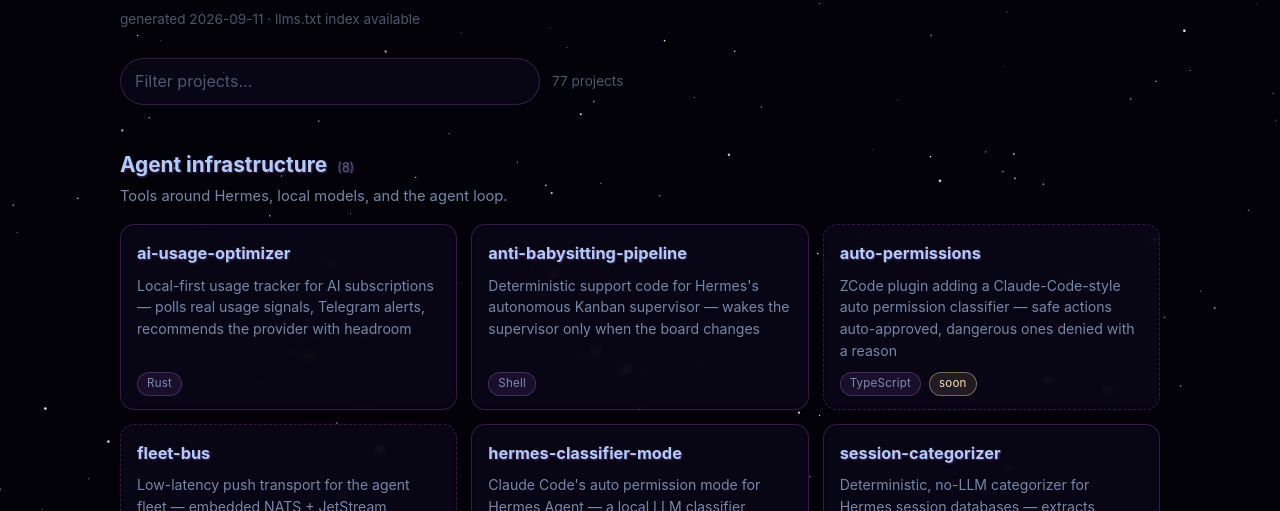
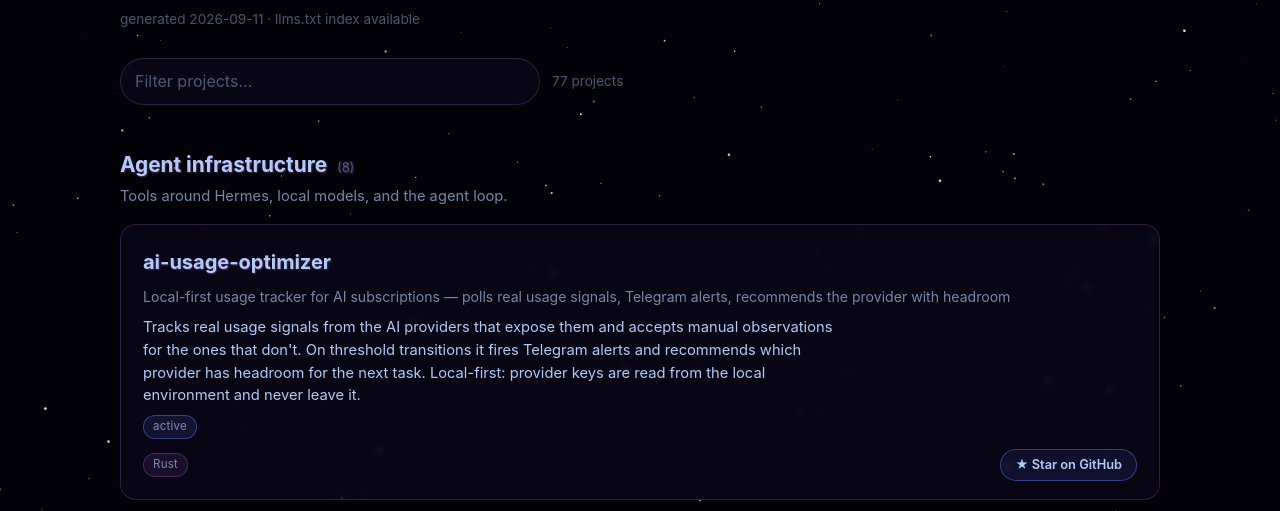
Before and after one commit to wesleymatosdev/oss-site, a plain HTML site: page www/index.html in a window 1280 px wide. Shown: the part 222-733 px from the top of the page. Drawn offline with Linux system fonts and the light colour scheme.

Commit message:
feat(renderer): full sections + compact rows coexist; link gating by visibility
Phase 3 of the sections-and-nav plan (§4):
- sectionCard(): full-width brief cards with purpose paragraph, state
  badge + note, and star/site action anchors
- cardHref()/card(): compact rows link only when public && url, else the
  live site, else render unlinked (private repos get no dead links)
- group loop renders .sections wrapper above the .cards grid; group
  counts include both shapes
- filter walks both wrappers, hiding emptied wrappers/groups
- style.css: append full-section block (nebula palette vars only)

Verified headless over file://: 15/15 assertions pass (evidence/).

```diff
--- a/www/css/style.css
+++ b/www/css/style.css
@@ -244,3 +244,68 @@
   .cards { grid-template-columns: 1fr; }
   .group { margin-top: 36px; }
 }
+
+/* ---------- full sections ---------- */
+
+.sections {
+  display: flex;
+  flex-direction: column;
+  gap: 14px;
+  margin-bottom: 18px;
+}
+
+.card-full { padding: 22px 22px 18px; border-radius: 16px; }
+.card-full .card-name { font-size: 1.25rem; }
+
+.card-purpose {
+  margin: 0;
+  color: var(--ink);
+  font-size: 0.92rem;
+  max-width: 76ch;
+}
+
+.card-state {
+  display: flex;
+  flex-wrap: wrap;
+  align-items: baseline;
+  gap: 10px;
+}
+
+.badge.state {
+  border-color: rgba(100, 120, 255, 0.45);
+  background: rgba(100, 120, 255, 0.12);
+}
+
+.state-note { color: var(--ink-faint); font-size: 0.8rem; }
+
+.card-actions {
+  display: flex;
+  flex-wrap: wrap;
+  gap: 10px;
+  margin-left: auto;
+}
+
+.star-btn, .site-btn {
+  display: inline-flex;
+  align-items: center;
+  gap: 6px;
+  padding: 5px 14px;
+  border-radius: 999px;
+  border: 1px solid rgba(100, 120, 255, 0.45);
+  background: rgba(100, 120, 255, 0.1);
+  color: var(--ink);
+  font-size: 0.8rem;
+  font-weight: 600;
+  text-decoration: none;
+  white-space: nowrap;
+  transition: border-color 0.18s ease, color 0.18s ease, background 0.18s ease;
+}
+.star-btn:hover, .site-btn:hover {
+  border-color: var(--card-border-hover);
+  color: #ffb6e6;
+  background: rgba(100, 120, 255, 0.16);
+}
+
+@media (max-width: 430px) {
+  .card-actions { margin-left: 0; }
+}
--- a/www/js/app.js
+++ b/www/js/app.js
@@ -15,37 +15,79 @@
     return n === 1 ? "1 star" : n + " stars";
   }
 
-  function card(p) {
+  function cardHref(p) {
+    if (p.public && p.url) return p.url;
+    return p.site || null;
+  }
+
+  function sectionCard(p) {
     var foot = "";
     if (p.language) foot += '<span class="badge">' + esc(p.language) + "</span>";
-    if (p.stars > 0) foot += '<span class="stars">★ ' + esc(starLabel(p.stars)) + "</span>";
+    if (p.public && p.stars > 0) foot += '<span class="stars">★ ' + esc(starLabel(p.stars)) + "</span>";
+
+    var actions = "";
+    if (p.public && p.url) {
+      actions += '<a class="star-btn" href="' + esc(p.url) + '" target="_blank" rel="noopener" ' +
+        'title="Opens the repository on GitHub, where the Star control lives">★ Star on GitHub</a>';
+    }
+    if (p.site) {
+      actions += '<a class="site-btn" href="' + esc(p.site) + '" target="_blank" rel="noopener">Visit ↗</a>';
+    }
+
+    var state = p.state
+      ? '<div class="card-state"><span class="badge state">' + esc(p.state) + "</span>" +
+        (p.state_note ? '<span class="state-note">' + esc(p.state_note) + "</span>" : "") + "</div>"
+      : "";
+
+    return (
+      '<article class="card card-full">' +
+      '<h3 class="card-name">' + esc(p.name) + "</h3>" +
+      (p.description ? '<p class="card-desc">' + esc(p.description) + "</p>" : "") +
+      (p.purpose ? '<p class="card-purpose">' + esc(p.purpose) + "</p>" : "") +
+      state +
+      '<div class="card-foot">' + foot +
+      (actions ? '<div class="card-actions">' + actions + "</div>" : "") +
+      (p.local ? '<span class="badge soon">soon</span>' : "") +
+      "</div></article>"
+    );
+  }
+
+  function card(p) {
+    var href = cardHref(p);
+    var foot = "";
+    if (p.language) foot += '<span class="badge">' + esc(p.language) + "</span>";
+    if (p.public && p.stars > 0) foot += '<span class="stars">★ ' + esc(starLabel(p.stars)) + "</span>";
     var desc = p.description
       ? '<p class="card-desc">' + esc(p.description) + "</p>"
       : '<p class="card-desc null"></p>';
+    var soon = p.local ? '<span class="badge soon">soon</span>' : "";
 
-    if (p.url) {
+    if (href) {
       return (
-        '<a class="card" href="' + esc(p.url) + '" target="_blank" rel="noopener">' +
+        '<a class="card" href="' + esc(href) + '" target="_blank" rel="noopener">' +
         '<h3 class="card-name">' + esc(p.name) + "</h3>" + desc +
         '<div class="card-foot">' + foot + "</div></a>"
       );
     }
     return (
-      '<article class="card soon">' +
+      '<article class="card' + (p.local ? " soon" : "") + '">' +
       '<h3 class="card-name">' + esc(p.name) + "</h3>" + desc +
-      '<div class="card-foot">' + foot + '<span class="badge soon">soon</span></div></article>'
+      '<div class="card-foot">' + foot + soon + "</div></article>"
     );
   }
 
   var main = document.getElementById("catalog");
   var html = "";
   data.groups.forEach(function (g) {
-    html +=
-      '<section class="group" data-group="' + esc(g.id) + '">' +
+    var full = g.projects.filter(function (p) { return p.full; });
+    var compact = g.projects.filter(function (p) { return !p.full; });
+    html += '<section class="group" data-group="' + esc(g.id) + '">' +
       '<h2 class="group-title">' + esc(g.title) +
       ' <span class="group-count">(' + g.projects.length + ")</span></h2>" +
-      '<p class="group-blurb">' + esc(g.blurb) + "</p>" +
-      '<div class="cards">' + g.projects.map(card).join("") + "</div></section>";
+      '<p class="group-blurb">' + esc(g.blurb) + "</p>";
+    if (full.length) html += '<div class="sections">' + full.map(sectionCard).join("") + "</div>";
+    if (compact.length) html += '<div class="cards">' + compact.map(card).join("") + "</div>";
+    html += "</section>";
   });
   main.innerHTML = html;
 
@@ -68,10 +110,16 @@
     var shown = 0;
     main.querySelectorAll(".group").forEach(function (group) {
       var groupShown = 0;
-      group.querySelectorAll(".card").forEach(function (el) {
-        var hit = !q || el.textContent.toLowerCase().indexOf(q) !== -1;
-        el.style.display = hit ? "" : "none";
-        if (hit) groupShown++;
+      [".sections", ".cards"].forEach(function (sel) {
+        var wrap = group.querySelector(sel);
+        if (!wrap) return;
+        var wrapShown = 0;
+        wrap.querySelectorAll(".card").forEach(function (el) {
+          var hit = !q || el.textContent.toLowerCase().indexOf(q) !== -1;
+          el.style.display = hit ? "" : "none";
+          if (hit) { groupShown++; wrapShown++; }
+        });
+        wrap.style.display = wrapShown ? "" : "none";
       });
       group.style.display = groupShown ? "" : "none";
       shown += groupShown;
```
